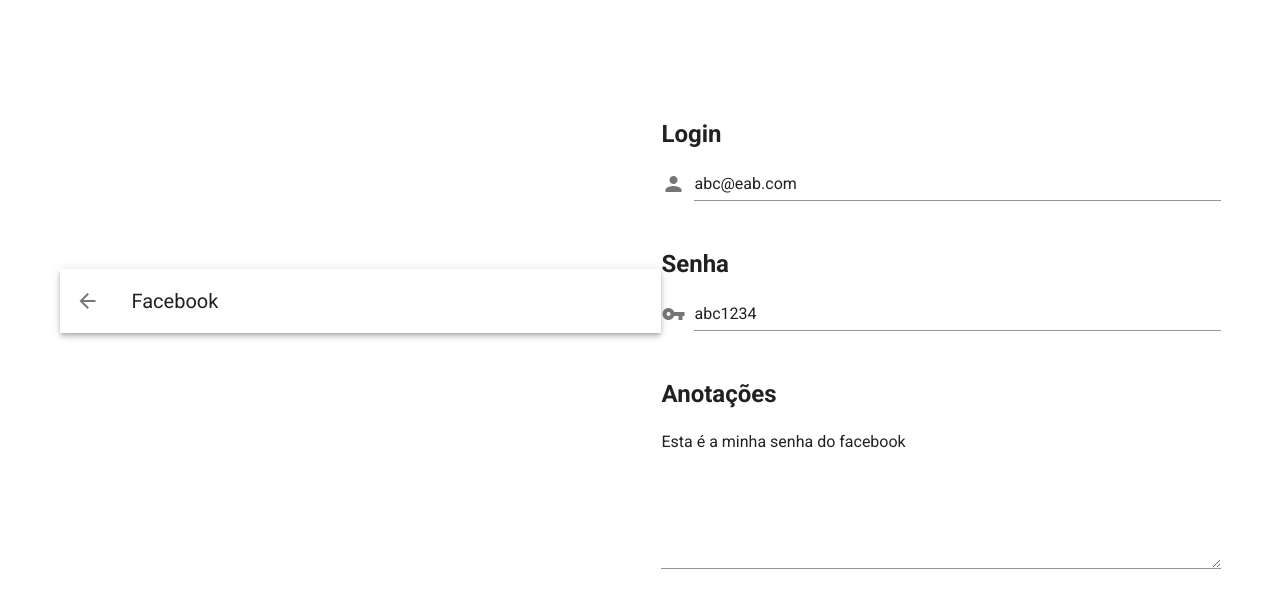
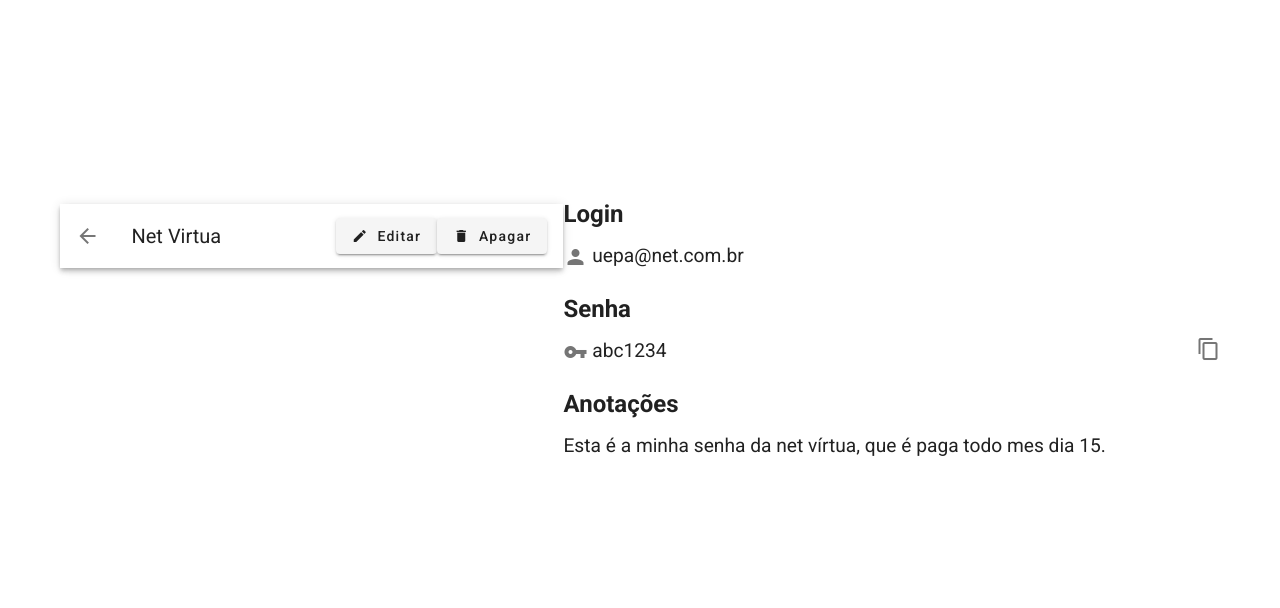
Before and after one commit to led479/eZPasswordManager, a Nuxt app: page /password/1 in a window 1280 px wide. Shown: the top 608 px of the page. Built offline with nearby package versions, Linux system fonts and the light colour scheme.

Commit message:
correções em geral

```diff
--- a/layouts/default.vue
+++ b/layouts/default.vue
@@ -9,7 +9,14 @@
 </template>
 
 <script>
+
 export default {
 
 }
 </script>
+
+<style>
+body {
+    overscroll-behavior: contain;
+}
+</style>
--- a/nuxt.config.js
+++ b/nuxt.config.js
@@ -41,7 +41,7 @@
   /*
    ** Nuxt.js modules
    */
-  modules: ['@nuxtjs/vuetify', '@nuxtjs/pwa'],
+  modules: ['@nuxtjs/vuetify', '@nuxtjs/pwa', '@nuxtjs/toast'],
   /*
    ** vuetify module configuration
    ** https://github.com/nuxt-community/vuetify-module
@@ -57,6 +57,12 @@
       success: colors.green.accent3
     }
   },
+
+  toast: {
+    position: 'bottom-center'
+
+  },
+
   /*
    ** Build configuration
    */
--- a/package.json
+++ b/package.json
@@ -13,8 +13,9 @@
     "generate": "nuxt generate"
   },
   "dependencies": {
+    "@nuxtjs/pwa": "^2.6.0",
+    "@nuxtjs/toast": "^3.2.1",
     "@nuxtjs/vuetify": "0.5.5",
-    "@nuxtjs/pwa": "^2.6.0",
     "nuxt": "^2.0.0"
   },
   "devDependencies": {
--- a/pages/password/_id.vue
+++ b/pages/password/_id.vue
@@ -6,11 +6,11 @@
     </v-btn>
     <v-toolbar-title v-text="title" />
     <v-spacer />
-    <v-btn icon>
-      <v-icon>pencil</v-icon>
+    <v-btn class="text-none">
+      <v-icon small>create</v-icon>&ensp;Editar
     </v-btn>
-    <v-btn icon>
-      <v-icon>trash_can</v-icon>
+    <v-btn @click="abreConfirmarApagar" class="text-none">
+      <v-icon small>delete</v-icon>&ensp;Apagar
     </v-btn>
 
   </v-toolbar>
@@ -18,35 +18,56 @@
     <v-img
         style="margin: auto; vertical-align: middle"
         :src="require(`@/assets/images/${this.senha.icone}-icon.png`)"
-        height="80"
-        width="80"></v-img>
+        height="160"
+        width="160"></v-img>
       <br>
 
-      <h2>Login</h2>
-      <v-text-field
-        v-model="senha.login"
-        label="exemplo@exemplo.com"
-        single-line
-        prepend-icon="person"
-      ></v-text-field>
-      <br>
+      <div style="padding-bottom:20px">
+        <h2 style="padding-bottom:10px">Login</h2>
+        <big><v-icon>person</v-icon>  {{ senha.login }}</big>
+      </div>
 
-      <h2>Senha</h2>
-      <v-text-field
-        v-model="senha.senha"
-        label="senha-exemplo123"
-        single-line
-        prepend-icon="vpn_key"
-      ></v-text-field>
-      <br>
+      <div style="padding-bottom:20px">
+        <h2 style="padding-bottom:10px">Senha</h2>
+        <big><v-icon>vpn_key</v-icon>  {{ senha.senha }}</big>
+        <v-icon style="float: right" @click="copiaSenha">content_copy</v-icon>
+      </div>
 
-      <h2>Anotações</h2>
-      <v-textarea
-        v-model="senha.anotacoes"
-        label="Anotação exemplo..."
-        single-line>
-      </v-textarea>
+      <div v-if="this.senha.anotacoes != ''">
+        <h2 style="padding-bottom:10px">Anotações</h2>
+        <big>{{ senha.anotacoes }}</big>
+      </div>
+
     </v-flex>
+    <v-dialog v-model="exibeApagar">
+       <v-card>
+        <v-card-title class="headline">Apagar senha</v-card-title>
+
+        <v-card-text>
+          Você realmente deseja apagar a senha {{ senha.nome }}?
+        </v-card-text>
+
+        <v-card-actions>
+          <v-spacer></v-spacer>
+
+          <v-btn
+            color="green darken-1"
+            flat="flat"
+            @click="exibeApagar = false"
+          >
+            Cancelar
+          </v-btn>
+
+          <v-btn
+            color="green darken-1"
+            flat="flat"
+            @click="apagaSenha"
+          >
+            Apagar
+          </v-btn>
+        </v-card-actions>
+      </v-card>
+    </v-dialog>
   </v-layout>
 </template>
 
@@ -61,43 +82,60 @@
   data() {
     return {
       id: this.$route.params.id,
+      exibeApagar: false,
       senha: {},
       title: '',
       senhas: [
         {
           id: 1,
-          icone: 'facebook',
-          nome: 'Facebook',
-          login: 'abc@eab.com',
+          icone: 'default',
+          nome: 'Net Virtua',
+          login: 'uepa@net.com.br',
           senha: 'abc1234',
-          anotacoes: 'Esta é a minha senha do facebook'
+          anotacoes: 'Esta é a minha senha da net vírtua, que é paga todo mes dia 15.'
         },
         {
           id: 2,
-          icone: 'email',
-          nome: 'Gmail',
-          senha: 'abc1234',
-          anotacoes: 'Esta é a minha senha do facebook'
+          icone: 'default',
+          nome: 'Vivo',
+          login: 'girafa123@eab.com',
+          senha: 'ine5614EPO',
+          anotacoes: 'Senha utilizada para pagar a conta do celular que vence todo mes dia 08.'
         },
         {
           id: 3,
+          icone: 'default',
+          nome: 'Moodle',
+          login: 'exemplo.martins',
+          senha: 'abc1234',
+          anotacoes: ''
+        },
+        {
+          id: 4,
           icone: 'netflix',
           nome: 'Netflix',
           login: 'abc@eab.com',
           senha: 'abc1234',
-          anotacoes: 'Esta é a minha senha do facebook'
-        },
-        {
-          id: 4,
-          icone: 'default',
-          nome: 'Moodle',
-          login: 'abc@eab.com',
-          senha: 'abc1234',
-          anotacoes: 'Esta é a minha senha do facebook'
+          anotacoes: ''
         }
       ]
     }
 
+  },
+
+  methods: {
+    copiaSenha() {
+      this.$toast.info('Senha copiada para o clipboard.', { duration: 5000 })
+    },
+    abreConfirmarApagar() {
+      this.exibeApagar = true
+    },
+    apagaSenha() {
+      this.exibeApagar = false
+      this.$store.commit('CRIA_SENHA_NOVA', {})
+      this.$toast.info('Senha apagada com sucesso!')
+      this.$router.push('/password')
+    }
   }
 }
 </script>
--- a/pages/password/index.vue
+++ b/pages/password/index.vue
@@ -68,39 +68,39 @@
     return {
       modoVisualizacao: this.$store.state.modoVisualizacao,
       drawer: false,
-      title: 'eZ Password Manager',
+      title: 'Pass',
       senhas: [
         {
           id: 1,
-          icone: 'facebook',
-          nome: 'Facebook',
-          login: 'abc@eab.com',
+          icone: 'default',
+          nome: 'Net Virtua',
+          login: 'uepa@net.com.br',
           senha: 'abc1234',
-          anotacoes: 'Esta é a minha senha do facebook'
+          anotacoes: 'Esta é a minha senha da net vírtua, que é paga todo mes dia 15.'
         },
         {
           id: 2,
-          icone: 'email',
-          nome: 'Gmail',
-          login: 'abc@eab.com',
-          senha: 'abc1234',
-          anotacoes: 'Esta é a minha senha do facebook'
+          icone: 'default',
+          nome: 'Vivo',
+          login: 'girafa123@eab.com',
+          senha: 'ine5614EPO',
+          anotacoes: 'Senha utilizada para pagar a conta do celular que vence todo mes dia 08.'
         },
         {
           id: 3,
+          icone: 'default',
+          nome: 'Moodle',
+          login: 'exemplo.martins',
+          senha: 'abc1234',
+          anotacoes: ''
+        },
+        {
+          id: 4,
           icone: 'netflix',
           nome: 'Netflix',
           login: 'abc@eab.com',
           senha: 'abc1234',
-          anotacoes: 'Esta é a minha senha do facebook'
-        },
-        {
-          id: 4,
-          icone: 'default',
-          nome: 'Moodle',
-          login: 'abc@eab.com',
-          senha: 'abc1234',
-          anotacoes: 'Esta é a minha senha do facebook'
+          anotacoes: ''
         }
       ]
     }
--- a/pages/password/new.vue
+++ b/pages/password/new.vue
@@ -72,6 +72,22 @@
           <v-list-tile-content><v-list-tile-title>Instagram</v-list-tile-title></v-list-tile-content>
           <v-list-tile-action><v-icon>check_circle</v-icon></v-list-tile-action>
         </v-list-tile>
+        <v-list-tile @click="mudaIcone('Email')">
+          <v-list-tile-content>
+            <v-list-tile-title>Email</v-list-tile-title>
+            </v-list-tile-content>
+          <v-list-tile-action><v-icon>check_circle</v-icon></v-list-tile-action>
+        </v-list-tile>
+        <v-list-tile @click="mudaIcone('Netflix')">
+          <v-list-tile-content><v-list-tile-title>Netflix</v-list-tile-title></v-list-tile-content>
+          <v-list-tile-action><v-icon>check_circle</v-icon></v-list-tile-action>
+        </v-list-tile>
+        <v-list-tile @click="mudaIcone('Twitter')">
+          <v-list-tile-content>
+            <v-list-tile-title>Twitter</v-list-tile-title>
+            </v-list-tile-content>
+          <v-list-tile-action><v-icon>check_circle</v-icon></v-list-tile-action>
+        </v-list-tile>
         <v-list-tile @click="exibeAddNovoNome()">
           <v-list-tile-content><v-list-tile-title>Adicionar um nome</v-list-tile-title></v-list-tile-content>
           <v-list-tile-action><v-icon>add</v-icon></v-list-tile-action>
@@ -135,10 +151,10 @@
   },
   data() {
     return {
-      title: this.senha.id == undefined ? "Adicionando nova senha" : `Editando a senha ${this.senha.nome}`,
+      title: this.senha.id == undefined ? "Adicionar nova senha" : `Editar senha ${this.senha.nome}`,
       exibeLista: false,
       exibeAdicionarNome: false,
-      listaNomes: ['Facebook', 'Instagram'],
+      listaNomes: ['Facebook', 'Instagram', 'Email', 'Netflix', 'Twitter'],
       novoNome: '',
     }
   },
@@ -166,6 +182,7 @@
       this.senha.id = 5
       this.$store.commit('CRIA_SENHA_NOVA', this.senha)
       this.$router.push('/password')
+      this.$toast.info('Senha salva com sucesso!', { duration: 5000 })
     },
     voltar(){
       this.$router.push('/password')
```
Also changed, not shown: 1 other file (tests, documents, lock files or other folders).
